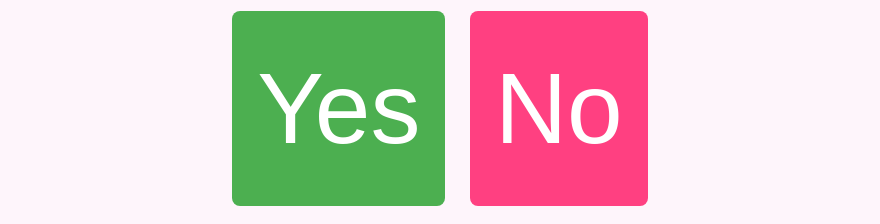
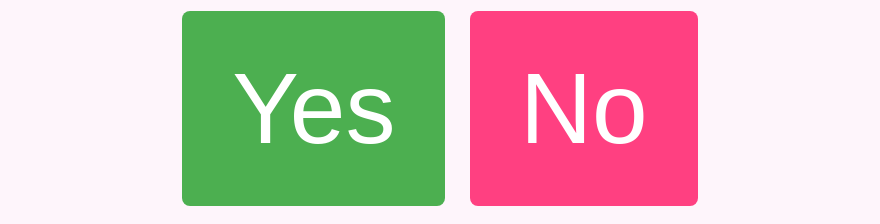
Before and after one commit to Adisak01/Aniversery, a plain HTML site: page index.html in a window 1280 px wide. Shown: the part 793-1017 px from the top of the page, without its empty margins (200-1080 px from the left). Drawn offline with nearby package versions, Linux system fonts and the light colour scheme.

Commit message:
Update index.html

```diff
--- a/index.html
+++ b/index.html
@@ -19,7 +19,7 @@
   }
 
   button {
-    padding: 40px 25px;
+    padding: 40px 50px;
     font-size: 100px;
     margin: 10px;
     cursor: pointer;
```
